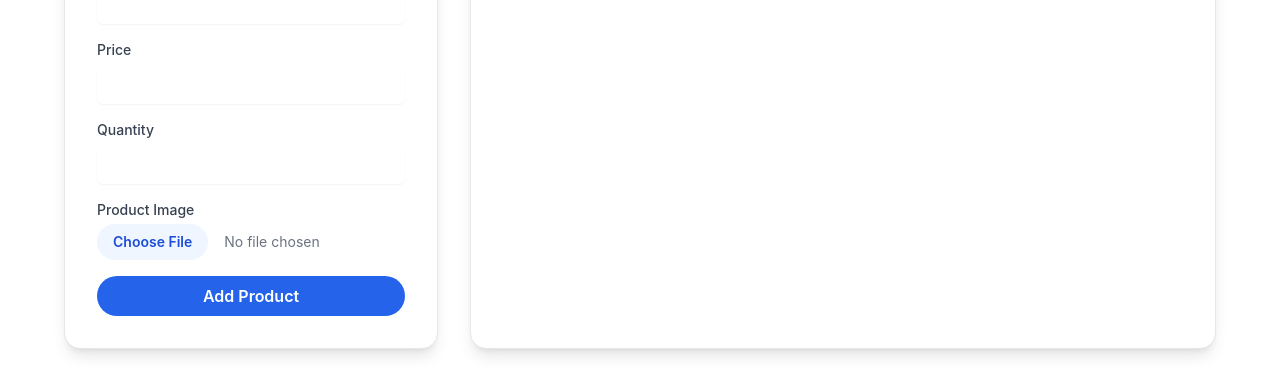
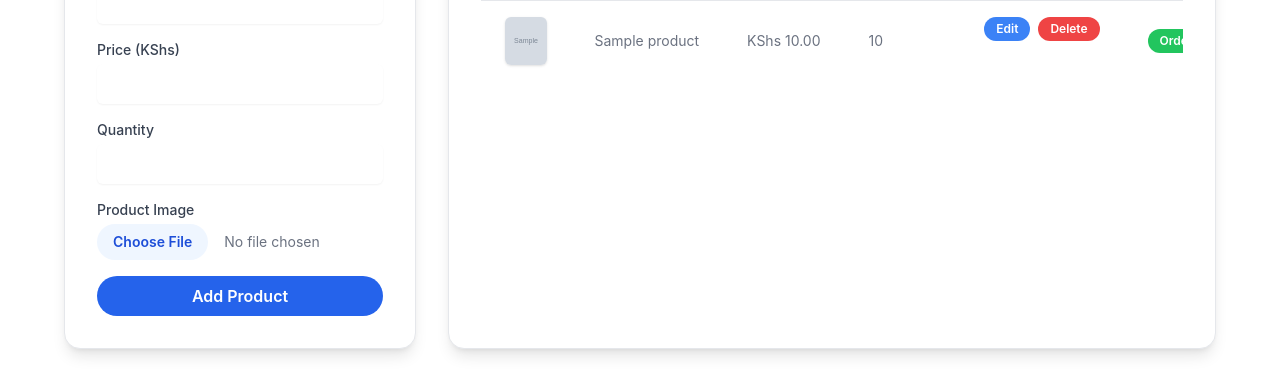
Before and after one commit to mubeakungu/pos_system, a Flask app: template templates/products.html in a window 1280 px wide. Shown: the part 257-646 px from the top of the page. Run offline with Flask 3, Linux system fonts and the light colour scheme; the template is opened without the code that fills it: values that come from a table or form of the project are taken from there, others are empty; tables that the repository leaves empty hold one stand-in row (values such as "Sample post"); grey boxes marked "Sample" are stand-in pictures; some libraries are stand-ins or nearby versions.

Commit message:
Update products.html

```diff
--- a/templates/products.html
+++ b/templates/products.html
@@ -3,6 +3,7 @@
 {% block content %}
 <div class="container mx-auto p-4 sm:p-6 lg:p-8">
     <div class="flex flex-col lg:flex-row gap-8">
+
         <!-- Add New Product Form -->
         <div class="bg-white p-8 rounded-2xl shadow-lg border border-gray-200 lg:w-1/3">
             <h2 class="text-2xl font-bold text-gray-800 mb-4">Add New Product</h2>
@@ -12,17 +13,16 @@
                     <input type="text" id="name" name="name" required class="mt-1 block w-full rounded-md border-gray-300 shadow-sm focus:border-blue-500 focus:ring-blue-500 transition-all duration-300 p-2">
                 </div>
                 <div>
-                    <label for="price" class="block text-sm font-medium text-gray-700">Price</label>
+                    <label for="price" class="block text-sm font-medium text-gray-700">Price (KShs)</label>
                     <input type="number" id="price" name="price" step="0.01" required class="mt-1 block w-full rounded-md border-gray-300 shadow-sm focus:border-blue-500 focus:ring-blue-500 transition-all duration-300 p-2">
                 </div>
-                <!-- Added Quantity Input -->
                 <div>
                     <label for="quantity" class="block text-sm font-medium text-gray-700">Quantity</label>
                     <input type="number" id="quantity" name="quantity" required min="1" class="mt-1 block w-full rounded-md border-gray-300 shadow-sm focus:border-blue-500 focus:ring-blue-500 transition-all duration-300 p-2">
                 </div>
                 <div>
                     <label for="image" class="block text-sm font-medium text-gray-700">Product Image</label>
-                    <input type="file" id="image" name="image" accept="image/*" class="mt-1 block w-full text-sm text-gray-500 file:mr-4 file:py-2 file:px-4 file:rounded-full file:border-0 file:text-sm file:font-semibold file:bg-blue-50 file:text-blue-700 hover:file:bg-blue-100 transition-all duration-300">
+                    <input type="file" id="image" name="image" accept="image/*" required class="mt-1 block w-full text-sm text-gray-500 file:mr-4 file:py-2 file:px-4 file:rounded-full file:border-0 file:text-sm file:font-semibold file:bg-blue-50 file:text-blue-700 hover:file:bg-blue-100 transition-all duration-300">
                 </div>
                 <button type="submit" class="w-full bg-blue-600 text-white font-semibold py-2 px-4 rounded-full hover:bg-blue-700 transition-colors duration-300">
                     Add Product
@@ -37,37 +37,44 @@
                 <table class="min-w-full divide-y divide-gray-200">
                     <thead class="bg-gray-50">
                         <tr>
-                            <th scope="col" class="px-6 py-3 text-left text-xs font-medium text-gray-500 uppercase tracking-wider">Image</th>
-                            <th scope="col" class="px-6 py-3 text-left text-xs font-medium text-gray-500 uppercase tracking-wider">Name</th>
-                            <th scope="col" class="px-6 py-3 text-left text-xs font-medium text-gray-500 uppercase tracking-wider">Price</th>
-                            <th scope="col" class="px-6 py-3 text-left text-xs font-medium text-gray-500 uppercase tracking-wider">Quantity</th>
-                            <th scope="col" class="px-6 py-3 text-left text-xs font-medium text-gray-500 uppercase tracking-wider">Actions</th>
-                            <th scope="col" class="px-6 py-3 text-left text-xs font-medium text-gray-500 uppercase tracking-wider">Order</th>
+                            <th class="px-6 py-3 text-left text-xs font-medium text-gray-500 uppercase tracking-wider">Image</th>
+                            <th class="px-6 py-3 text-left text-xs font-medium text-gray-500 uppercase tracking-wider">Name</th>
+                            <th class="px-6 py-3 text-left text-xs font-medium text-gray-500 uppercase tracking-wider">Price</th>
+                            <th class="px-6 py-3 text-left text-xs font-medium text-gray-500 uppercase tracking-wider">Quantity</th>
+                            <th class="px-6 py-3 text-left text-xs font-medium text-gray-500 uppercase tracking-wider">Actions</th>
+                            <th class="px-6 py-3 text-left text-xs font-medium text-gray-500 uppercase tracking-wider">Order</th>
                         </tr>
                     </thead>
                     <tbody class="bg-white divide-y divide-gray-200">
-                        {% for product in products.values() %}
+                        {% for product in products %}
                         <tr>
+                            <!-- Product Image (Cloudinary only) -->
                             <td class="px-6 py-4 whitespace-nowrap text-sm font-medium text-gray-900">
-                                {% if product.image_filename %}
-                                <img src="{{ url_for('static', filename='uploads/' + product.image_filename) }}" alt="{{ product.name }}" class="w-12 h-12 object-cover rounded-md shadow">
+                                {% if product.image_url %}
+                                    <img src="{{ product.image_url }}" alt="{{ product.name }}" class="w-12 h-12 object-cover rounded-md shadow">
                                 {% else %}
-                                <div class="w-12 h-12 bg-gray-200 rounded-md flex items-center justify-center text-gray-400">
-                                    <svg class="w-6 h-6" fill="currentColor" viewBox="0 0 20 20">
-                                        <path fill-rule="evenodd" d="M4 3a2 2 0 00-2 2v10a2 2 0 002 2h12a2 2 0 002-2V5a2 2 0 00-2-2H4zm12 12H4l4-8 3 6 4-4v5z" clip-rule="evenodd" />
-                                    </svg>
-                                </div>
+                                    <div class="w-12 h-12 bg-gray-200 rounded-md flex items-center justify-center text-gray-400">
+                                        <svg class="w-6 h-6" fill="currentColor" viewBox="0 0 20 20">
+                                            <path fill-rule="evenodd" d="M4 3a2 2 0 00-2 2v10a2 2 0 002 2h12a2 2 0 002-2V5a2 2 0 00-2-2H4zm12 12H4l4-8 3 6 4-4v5z" clip-rule="evenodd" />
+                                        </svg>
+                                    </div>
                                 {% endif %}
                             </td>
+
+                            <!-- Product Details -->
                             <td class="px-6 py-4 whitespace-nowrap text-sm text-gray-500">{{ product.name }}</td>
-                            <td class="px-6 py-4 whitespace-nowrap text-sm text-gray-500">KShs {{ "%.2f" | format(product.price) }}</td>
+                            <td class="px-6 py-4 whitespace-nowrap text-sm text-gray-500">KShs {{ "%.2f"|format(product.price) }}</td>
                             <td class="px-6 py-4 whitespace-nowrap text-sm text-gray-500">{{ product.quantity }}</td>
+
+                            <!-- Actions -->
                             <td class="px-6 py-4 whitespace-nowrap text-sm text-gray-500 flex space-x-2">
                                 <a href="{{ url_for('edit_product', product_id=product.id) }}" class="bg-blue-500 text-white px-3 py-1 rounded-full text-xs font-semibold hover:bg-blue-600 transition-colors duration-300">Edit</a>
                                 <form action="{{ url_for('delete_product', product_id=product.id) }}" method="post" onsubmit="return confirm('Are you sure you want to delete this product?');">
                                     <button type="submit" class="bg-red-500 text-white px-3 py-1 rounded-full text-xs font-semibold hover:bg-red-600 transition-colors duration-300">Delete</button>
                                 </form>
                             </td>
+
+                            <!-- Order Button -->
                             <td class="px-6 py-4 whitespace-nowrap text-sm text-gray-500">
                                 <button onclick="addToOrder('{{ product.id }}')" class="bg-green-500 text-white px-3 py-1 rounded-full text-xs font-semibold hover:bg-green-600 transition-colors duration-300">
                                     Order
```
